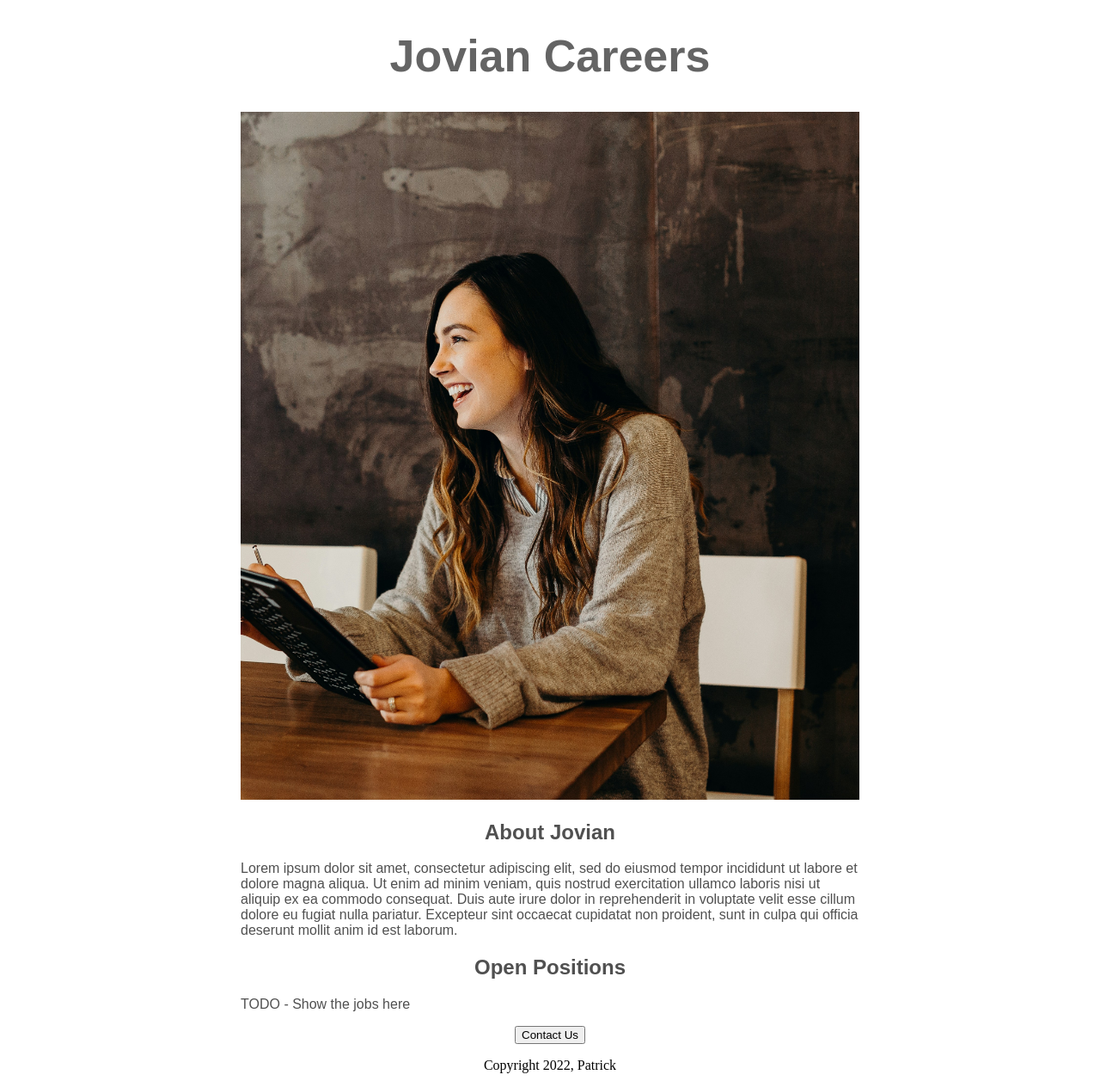
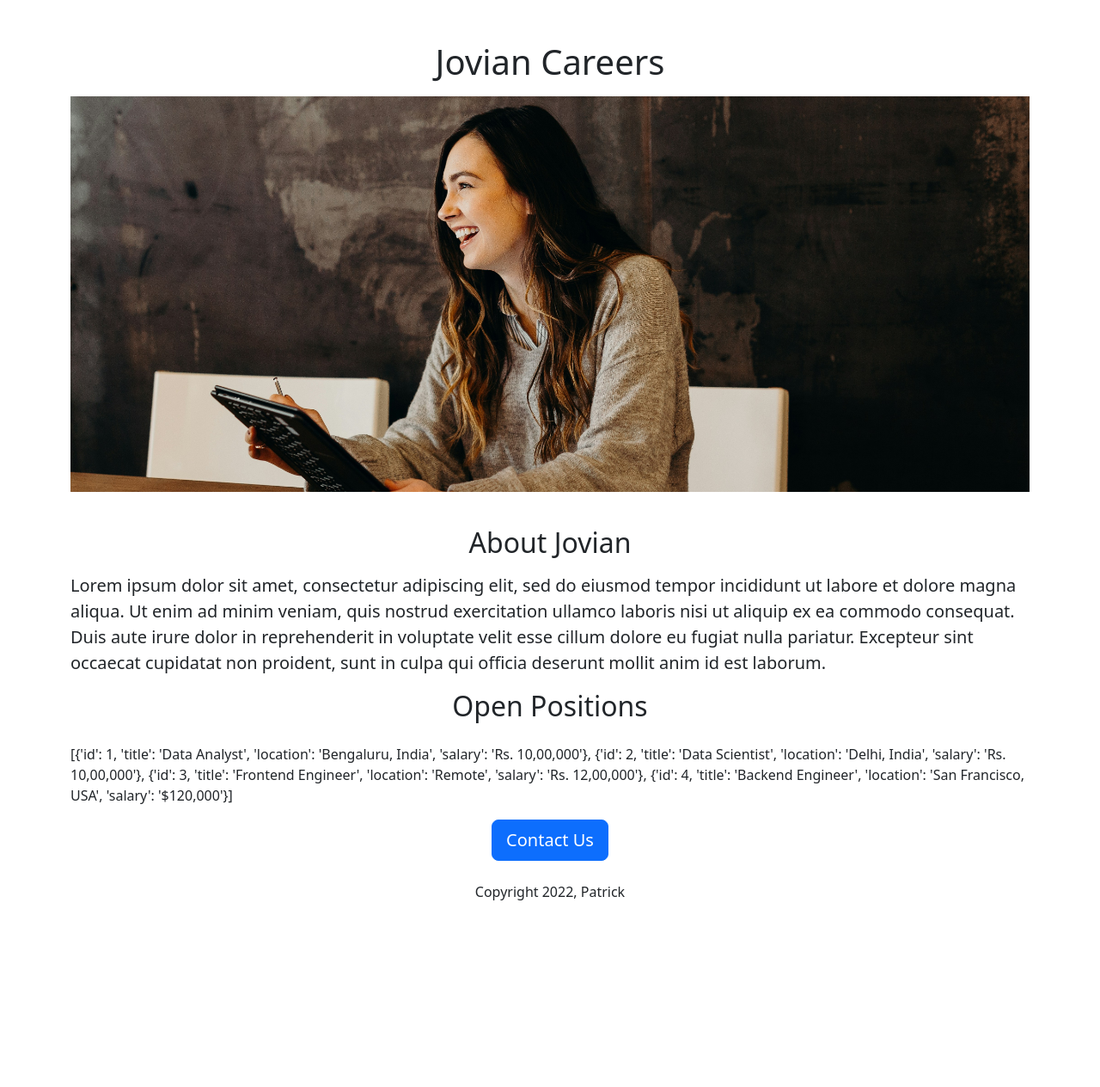
Before and after one commit to BBlackwave/jovian-careers-website-v2, a Flask app: page / in a window 1280 px wide. Shown: the whole page at 86% size. After the commit the page ends 1047 px from the top, so only its background shows below. Run offline with Flask 3, Linux system fonts and the light colour scheme.

Commit message:
Added dummy database through flask

```diff
--- a/app.py
+++ b/app.py
@@ -2,9 +2,37 @@
 
 app = Flask(__name__)
 
+JOBS = [
+  {
+    'id': 1,
+    'title': 'Data Analyst',
+    'location': 'Bengaluru, India',
+    'salary': 'Rs. 10,00,000'
+  },
+  {
+    'id': 2,
+    'title': 'Data Scientist',
+    'location': 'Delhi, India',
+    'salary': 'Rs. 10,00,000'
+  },
+  {
+  'id': 3,
+  'title': 'Frontend Engineer',
+  'location': 'Remote',
+  'salary': 'Rs. 12,00,000'
+  },
+  {
+  'id': 4,
+  'title': 'Backend Engineer',
+  'location': 'San Francisco, USA',
+  'salary': '$120,000'
+  },
+
+]
+
 @app.route("/")
 def hello():
-  return render_template('home.html')
+  return render_template('home.html', jobs=JOBS)
 
 
 if __name__ == "__main__":
--- a/templates/home.html
+++ b/templates/home.html
@@ -2,51 +2,33 @@
 <html>
   <head >
     <title>Patrick Careers</title>
+    <meta charset="utf-8">
+    <meta name="viewport" content="width=device-width, initial-scale=1">
+    <link href="https://cdn.jsdelivr.net/npm/bootstrap@5.3.3/dist/css/bootstrap.min.css" rel="stylesheet" integrity="sha384-QWTKZyjpPEjISv5WaRU9OFeRpok6YctnYmDr5pNlyT2bRjXh0JMhjY6hW+ALEwIH" crossorigin="anonymous">
     <style>
-      h1 {
-        font-size: 52px;
-        font-family: Arial;
-        font-weight: bolder;
-        color: rgb(100, 100, 100);
-        text-align: center;
+      #banner {
+        height: 460px;
+        width: 100%;
+        object-fit: cover;
+        margin-bottom: 16px;
       }
-      #banner {
-        width: 100%;
-        height: 800px;
-        object-fit: cover;
-      }
-      h2 {
-        font-family: Arial;
-        font-size; 42px;
-        color: rgb(80, 80, 80);
-        text-align: center;
-        font-weight: bolder;
-      }
-      .bodytext {
-        font-family: Arial;
-        color: rgb(80, 80, 80);
-
-
-      }
-      #container {
-        max-width: 720px;
-        margin: 0 auto;
-      }
-    </style>
+      </style>
   </head>
   <body>
-  <div id="container">
-    <h1>Jovian Careers</h1>
-    <img id="banner" src="https://1f26b59e-01ca-44bc-8b62-5d1d907b07e4-00-3vky73029p2zh.picard.replit.dev/static/Banner.jpg">
-      <h2>About Jovian</h2>
-      <p class="bodytext">
+  <div class="container">
+    <h1 class="text-center mt-5 mb-3">Jovian Careers</h1>
+    <img class="img-fluid" id="banner" src="https://1f26b59e-01ca-44bc-8b62-5d1d907b07e4-00-3vky73029p2zh.picard.replit.dev/static/Banner.jpg">
+      <h2 class="text-center mt-4 mb-3">About Jovian</h2>
+      <p class="lead">
         Lorem ipsum dolor sit amet, consectetur adipiscing elit, sed do eiusmod tempor incididunt ut labore et dolore magna aliqua. Ut enim ad minim veniam, quis nostrud exercitation ullamco laboris nisi ut aliquip ex ea commodo consequat. Duis aute irure dolor in reprehenderit in voluptate velit esse cillum dolore eu fugiat nulla pariatur. Excepteur sint occaecat cupidatat non proident, sunt in culpa qui officia deserunt mollit anim id est laborum.
       </p>
-      <h2>Open Positions</h2>
-      <p class="bodytext"> TODO - Show the jobs here</p>
-      <div style="text-align:center">
-      <button>Contact Us</button>
-        <p>Copyright 2022, Patrick</p>
+      <h2 class="text-center mt-2 mb-4">Open Positions</h2>
+      <p>
+      {{jobs}}
+      </p>
+      <div class="text-center" >
+      <button class="btn btn-primary btn-lg">Contact Us</button>
+        <p class="mt-4">Copyright 2022, Patrick</p>
       </div>
     </div>
   </body>
```
